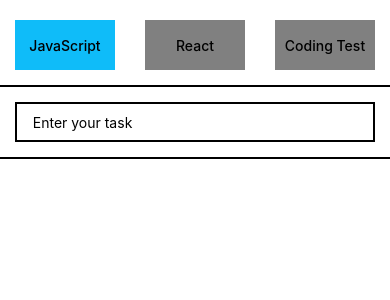
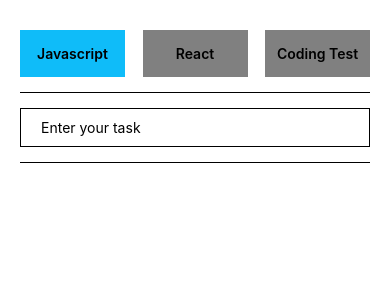
Before and after one commit to HongguLim/React_Native_todolist, a React Native app: screen / in a window 390 px wide. Shown: the top 300 px of the page. Built offline with nearby package versions, Linux system fonts and the light colour scheme.

Commit message:
fix: 수정기능 버그수정

```diff
--- a/App.js
+++ b/App.js
@@ -1,25 +1,26 @@
 import { StatusBar } from "expo-status-bar";
-import { useState } from "react";
 import {
+  Alert,
+  SafeAreaView,
+  ScrollView,
+  StyleSheet,
+  Text,
+  TextInput,
+  TouchableOpacity,
   View,
-  Text,
-  ScrollView,
-  TextInput,
-  SafeAreaView,
-  StyleSheet,
-  TouchableOpacity,
-  Br,
-  Alert,
 } from "react-native";
-import styled from "@emotion/native";
 import { AntDesign } from "@expo/vector-icons";
+import { Feather } from "@expo/vector-icons";
+import { useEffect, useState } from "react";
+import AsyncStorage from "@react-native-async-storage/async-storage";
 
 export default function App() {
+  // delete todo
+  // 삭제 이모티콘 터치 시 해당 todo 삭제
   const [todos, setTodos] = useState([]);
-  const [category, setCategory] = useState("js"); // js, react, ct
+  const [category, setCategory] = useState(""); // js, react, ct
   const [text, setText] = useState("");
   const [editText, setEditText] = useState("");
-  console.log("edittext", editText);
 
   const newTodo = {
     id: Date.now(),
@@ -29,69 +30,41 @@
     category,
   };
 
-  //Add Todo
-  // Input창에서 엔터 누르면 Todo 추가
   const addTodo = () => {
     setTodos((prev) => [...prev, newTodo]);
     setText("");
   };
 
-  // Set Done
-  // 완료 토글링
-  const setDone = (q) => {
-    // 1. id를 매개변수로 받는다.
-    // 2. id에 해당하는 배열의 요소를 찾는다.
-    // 3. 그 배열의 요소의 isDone값을 토글링 한 후에 setTodos.
-    // 얕은복사하기
-    const newTodos = [...todos];
-    const idx = newTodos.findIndex((todo) => {
-      return todo.id === q;
-    });
-    newTodos[idx].isDone = !newTodos[idx].isDone;
-    setTodos(newTodos);
-  };
-
-  //delete todo
-  //삭제 이모티콘 터치 시 해당 todo 삭제
-  // filter는 immutable메소드라서 item에 영향을 못미침 그래서 얕은복사를 하지 않아도 됨
-  const deleteTodo = function (id) {
+  const deleteTodo = (id) => {
+    // 1. id 값을 받아서 해당 배열 요소를 제외한 나머지를 새로운 배열로 받는다.
+    // 2. setTodos
     Alert.alert("Todo 삭제", "정말 삭제하시겠습니까?", [
       {
         text: "취소",
         style: "cancel",
-        onPress: () => {
-          return console.log("취소 클릭");
-        },
+        onPress: () => console.log("취소 클릭!"),
       },
       {
         text: "삭제",
         style: "destructive",
         onPress: () => {
-          setTodos((prev) => {
-            return prev.filter((item) => {
-              item.id !== id;
-            });
-          });
+          const newTodos = todos.filter((todo) => todo.id !== id);
+          setTodos(newTodos);
         },
       },
     ]);
   };
 
-  //Edit todo
-  // isEdit값을 토글(setDone이랑 로직이 비슷함)
-  const setEdit = (q) => {
+  const setEdit = (id) => {
     const newTodos = [...todos];
-    const idx = newTodos.findIndex((todo) => {
-      return todo.id === q;
-    });
+    const idx = newTodos.findIndex((todo) => todo.id === id);
     newTodos[idx].isEdit = !newTodos[idx].isEdit;
     setTodos(newTodos);
   };
 
   const editTodo = (id) => {
-    // 1. id값을 받아서 해당 배열의 요소를 찾는다. idx찾기
-    // 2. todos[idx].text = editText
-    // 얕은복사
+    // 1. id 값받아서 해당 배열의 요소를 찾는다. idx 찾기
+    // 2. todos[idx].text = editText;
     const newTodos = [...todos];
     const idx = newTodos.findIndex((todo) => todo.id === id);
     newTodos[idx].text = editText;
@@ -99,106 +72,134 @@
     setTodos(newTodos);
   };
 
+  const setDone = (id) => {
+    // 1. id를 매개변수로 받는다.
+    // 2. id에 해당하는 배열의 요소를 찾는다.
+    // 3. 그 배열의 요소의 isDone 값을 토글링한 후에 setTodos.
+    const newTodos = [...todos];
+    const idx = newTodos.findIndex((todo) => todo.id === id);
+    newTodos[idx].isDone = !newTodos[idx].isDone;
+    setTodos(newTodos);
+  };
+
+  const setCat = async (cat) => {
+    console.log("cat:", cat);
+    setCategory(cat);
+    await AsyncStorage.setItem("category", cat);
+  };
+
+  useEffect(() => {
+    // 현재의 최신 todos를 AsyncStorage에 저장
+    const saveTodos = async () => {
+      await AsyncStorage.setItem("todos", JSON.stringify(todos));
+    };
+    if (todos.length > 0) saveTodos();
+  }, [todos]);
+
+  useEffect(() => {
+    const getData = async () => {
+      const resp_todos = await AsyncStorage.getItem("todos"); // todos 배열
+      const resp_cat = await AsyncStorage.getItem("category"); // undefined / null
+
+      setTodos(JSON.parse(resp_todos) ?? []);
+      setCategory(resp_cat ?? "js");
+    };
+    getData();
+  }, []);
+
   return (
     <SafeAreaView style={styles.safearea}>
-      <View>
-        <View style={styles.header_container1}>
+      <StatusBar style="auto" />
+      <View style={styles.container}>
+        <View style={styles.tabs}>
           <TouchableOpacity
+            onPress={() => setCat("js")}
             style={{
-              ...styles.Button,
+              ...styles.tab,
               backgroundColor: category === "js" ? "#0FBCF9" : "grey",
             }}
-            onPress={() => setCategory("js")}
           >
-            <Text style={styles.ButtonText}>JavaScript</Text>
+            <Text style={styles.tabText}>Javascript</Text>
           </TouchableOpacity>
           <TouchableOpacity
+            onPress={() => setCat("react")}
             style={{
-              ...styles.Button,
+              ...styles.tab,
               backgroundColor: category === "react" ? "#0FBCF9" : "grey",
             }}
-            onPress={() => setCategory("react")}
           >
-            <Text style={styles.ButtonText}>React</Text>
+            <Text style={styles.tabText}>React</Text>
           </TouchableOpacity>
           <TouchableOpacity
+            onPress={() => setCat("ct")}
             style={{
-              ...styles.Button,
+              ...styles.tab,
               backgroundColor: category === "ct" ? "#0FBCF9" : "grey",
             }}
-            onPress={() => setCategory("ct")}
           >
-            <Text style={styles.ButtonText}>Coding Test</Text>
+            <Text style={styles.tabText}>Coding Test</Text>
           </TouchableOpacity>
         </View>
-        <View
-          style={{
-            borderBottomColor: "black",
-            borderBottomWidth: 2,
-            width: "100%",
-          }}
-        >
+        <View style={styles.inputWrapper}>
           <TextInput
-            placeholder="&nbsp;&nbsp;&nbsp;&nbsp;Enter your task"
-            style={styles.header_input}
+            onSubmitEditing={addTodo}
+            onChangeText={setText}
             value={text}
-            onChangeText={setText}
-            onSubmitEditing={addTodo}
-          ></TextInput>
+            placeholder="Enter your task"
+            style={styles.input}
+          />
         </View>
-      </View>
-      <ScrollView>
-        <View>
-          {todos
-            .filter((item) => {
-              return item.category === category;
-            })
-            .map((item) => {
+        <ScrollView>
+          {todos.map((todo) => {
+            if (category === todo.category) {
               return (
-                <View style={styles.card_container} key={item.id}>
-                  {item.isEdit ? (
+                <View key={todo.id} style={styles.task}>
+                  {todo.isEdit ? (
                     <TextInput
-                      onSubmitEditing={() => {
-                        editTodo(todo.id);
-                      }}
-                      onChange={setEditText}
+                      onSubmitEditing={() => editTodo(todo.id)}
+                      onChangeText={setEditText}
                       value={editText}
                       style={{ backgroundColor: "white", flex: 1 }}
                     />
                   ) : (
                     <Text
                       style={{
-                        ...styles.card_text,
-                        textDecorationLine: item.isDone
+                        textDecorationLine: todo.isDone
                           ? "line-through"
                           : "none",
                       }}
                     >
-                      &nbsp;&nbsp;&nbsp;&nbsp;{item.text}
+                      {todo.text}
                     </Text>
                   )}
 
-                  <View style={styles.card_button}>
-                    <TouchableOpacity onPress={() => setDone(item.id)}>
+                  <View style={{ flexDirection: "row" }}>
+                    <TouchableOpacity onPress={() => setDone(todo.id)}>
                       <AntDesign name="checksquare" size={24} color="black" />
                     </TouchableOpacity>
-                    <Text>&nbsp;&nbsp;</Text>
-                    <TouchableOpacity
-                      //상태값 변화
-                      onPress={() => setEdit(item.id)}
-                    >
-                      <AntDesign name="form" size={24} color="black" />
+                    <TouchableOpacity onPress={() => setEdit(todo.id)}>
+                      <Feather
+                        style={{ marginLeft: 10 }}
+                        name="edit"
+                        size={24}
+                        color="black"
+                      />
                     </TouchableOpacity>
-                    <Text>&nbsp;&nbsp;</Text>
-                    <TouchableOpacity onPress={() => deleteTodo(item.id)}>
-                      <AntDesign name="delete" size={24} color="black" />
+                    <TouchableOpacity onPress={() => deleteTodo(todo.id)}>
+                      <AntDesign
+                        style={{ marginLeft: 10 }}
+                        name="delete"
+                        size={24}
+                        color="black"
+                      />
                     </TouchableOpacity>
                   </View>
                 </View>
               );
-            })}
-        </View>
-      </ScrollView>
+            }
+          })}
+        </ScrollView>
+      </View>
     </SafeAreaView>
   );
 }
@@ -207,55 +208,44 @@
   safearea: {
     flex: 1,
   },
-
-  header_container1: {
+  container: {
+    flex: 1,
+    paddingVertical: 30,
+    paddingHorizontal: 20,
+  },
+  tabs: {
     flexDirection: "row",
-    justifyContent: "space-around",
-    width: "100%",
-    alignItems: "center",
-    paddingTop: 20,
-    paddingBottom: 15,
-    borderBottomColor: "black",
-    borderBottomWidth: 2,
+    justifyContent: "space-between",
   },
-  Button: {
-    backgroundColor: "grey",
-    height: 50,
-    width: 100,
-    justifyContent: "center",
+  tab: {
+    backgroundColor: "#0FBCF9",
+    paddingHorizontal: 10,
+    paddingVertical: 15,
+    width: "30%",
     alignItems: "center",
   },
-  ButtonText: {
-    color: "black",
-    fontWeight: "500",
+  tabText: {
+    fontWeight: "600",
   },
-
-  header_button: {
-    backgroundColor: "grey",
-    padding: 40,
-    margin: 15,
-    height: 20,
+  inputWrapper: {
+    borderTopWidth: 1,
+    borderBottomWidth: 1,
+    paddingVertical: 15,
+    marginTop: 15,
+    marginBottom: 15,
   },
-  header_input: {
-    margin: 15,
-    height: 40,
-    borderColor: "black",
-    borderWidth: 2,
+  input: {
+    borderWidth: 1,
+    paddingVertical: 10,
+    paddingHorizontal: 20,
   },
-  card_container: {
-    backgroundColor: "lightgrey",
-    marginTop: 10,
-    height: 60,
+  task: {
     flexDirection: "row",
+    paddingVertical: 10,
+    paddingHorizontal: 10,
+    backgroundColor: "#D9D9D9",
+    alignItems: "center",
     justifyContent: "space-between",
-    alignItems: "center",
-  },
-
-  card_button: { flexDirection: "row", marginRight: 10 },
-
-  card_text: {
-    fontWeight: "500",
-    margin: "auto",
-    fontSize: "17px",
+    marginBottom: 10,
   },
 });
```
